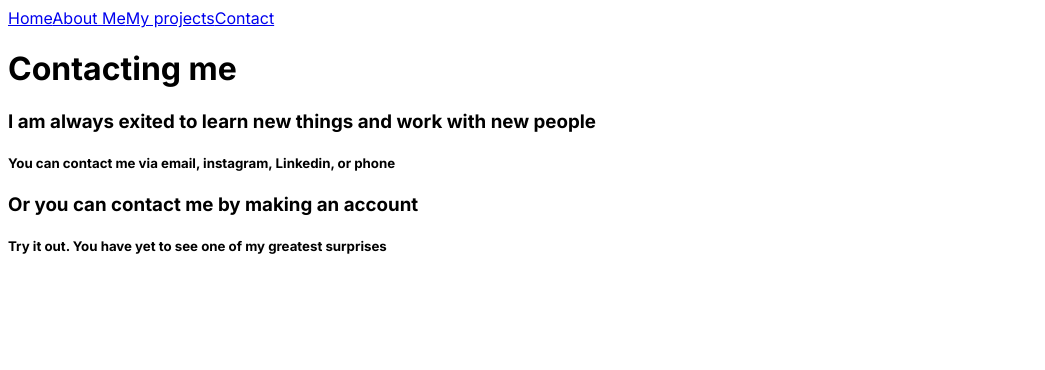
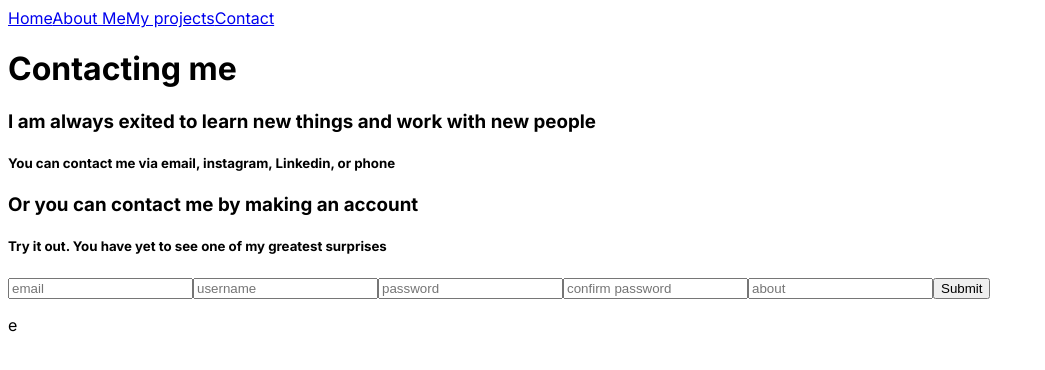
Before and after one commit to IlyaasAitSimmou/Ilyaas-website, a Next.js app: page /contact in a window 1280 px wide. Shown: the top 370 px of the page, without its empty margins (0-1045 px from the left). Built offline with nearby package versions, Linux system fonts and the light colour scheme.

Commit message:
added sign-up form

```diff
--- a/app/contact/page.tsx
+++ b/app/contact/page.tsx
@@ -1,6 +1,39 @@
-import React from 'react'
+"use client"
+import React, { useState } from 'react'
+import { sql } from '@vercel/postgres';
+import { NextResponse } from 'next/server';
 
-const page = () => {
+const Page = () => {
+  const [email, setEmail] = useState('')
+  const [username, setUserame] = useState('')
+  const [password, setPassword] = useState('')
+  const [confirmation, setConfirmation] = useState('')
+  const [about, setAbout] = useState('')
+  const [errorMessage, setErrorMessage] = useState('e')
+
+  const signUp = async () => {
+    if (email && username && password && confirmation) {
+      if (password !== confirmation) {
+        return '';
+      } else {
+        try {
+          setErrorMessage('ewewrw')
+          await sql`INSERT INTO users (email, username, description, password) VALUES (${email}, ${username}, ${about}, ${password});`;
+          setErrorMessage('ewewrw')
+        } catch (error) {
+          console.log('error3')
+          return NextResponse.json({ error }, { status: 500 });
+        }
+
+        const users = await sql`SELECT * FROM users;`;
+        console.log(`here is ${users}`)
+        return NextResponse.json({ users }, { status: 200 });
+        }
+      } else {
+      return ''
+    }
+
+    }
   return (
     <div>
         <h1>Contacting me</h1>
@@ -8,11 +41,26 @@ const page = () => {
         <h5>You can contact me via email, instagram, Linkedin, or phone</h5>
         <h3>Or you can contact me by making an account</h3>
         <h5>Try it out. You have yet to see one of my greatest surprises</h5>
+        <form action='#' onSubmit={() => {
+          signUp()
+          }}>
+            <input type="email" value={email} onChange={(e) => setEmail(e.target.value)} placeholder='email'/>
+            <input type="text" value={username} onChange={(e) => setUserame(e.target.value)} placeholder='username'/>
+            <input type="password" value={password} onChange={(e) => {
+              setPassword(e.target.value)
+              console.log('e')
+            }
+              } placeholder='password'/>
+            <input type="password" value={confirmation} onChange={(e) => setConfirmation(e.target.value)} placeholder='confirm password'/>
+            <input type='text' value={about} onChange={(e) => setAbout(e.target.value)} placeholder='about'/>
+            <button type='submit'>Submit</button>
+        </form>
+        <p>{errorMessage}</p>
     </div>
   )
 }
 
-export default page
+export default Page
 
 
 
```
Also changed, not shown: package.json (+5 -4 lines), 1 other file (tests, documents, lock files or other folders).
